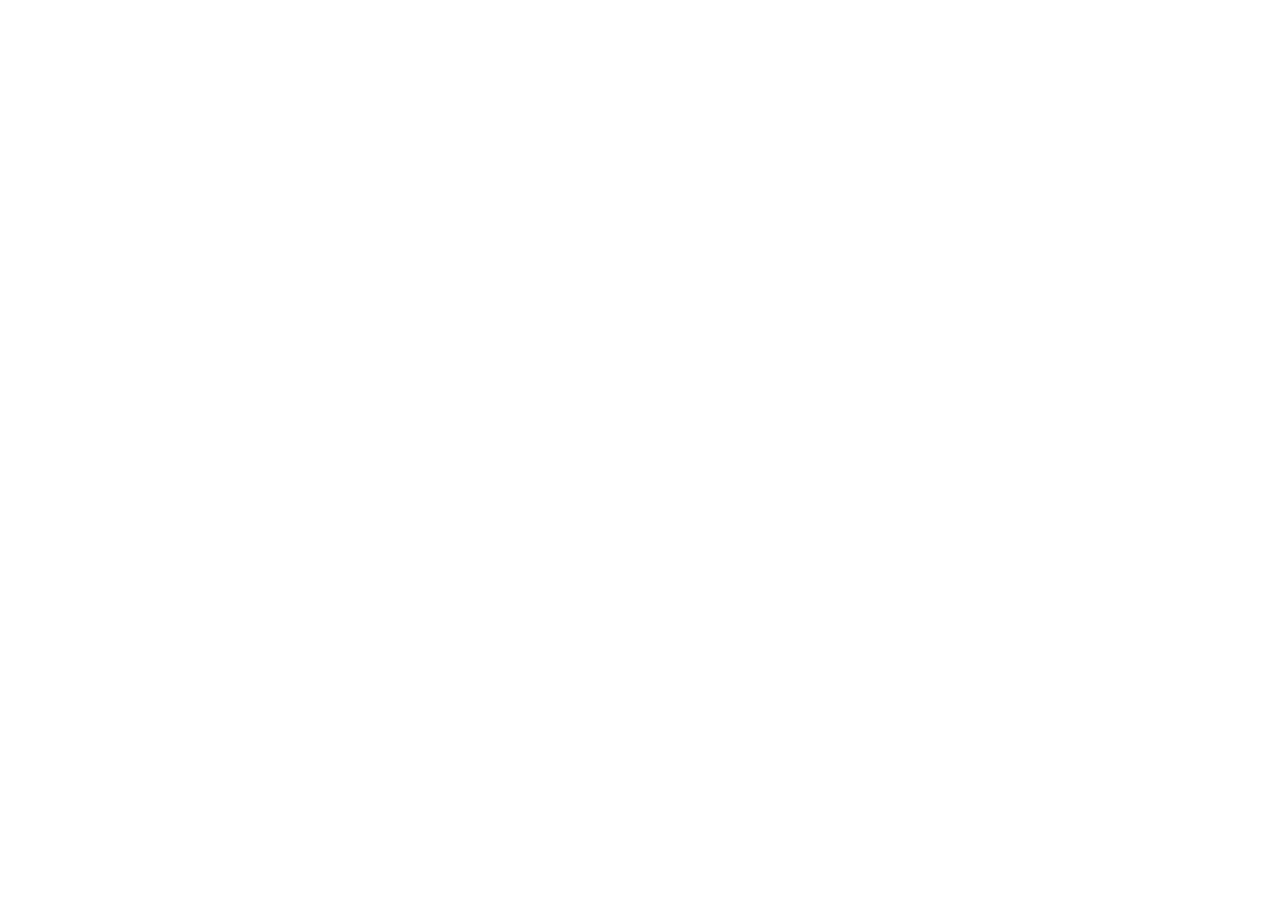
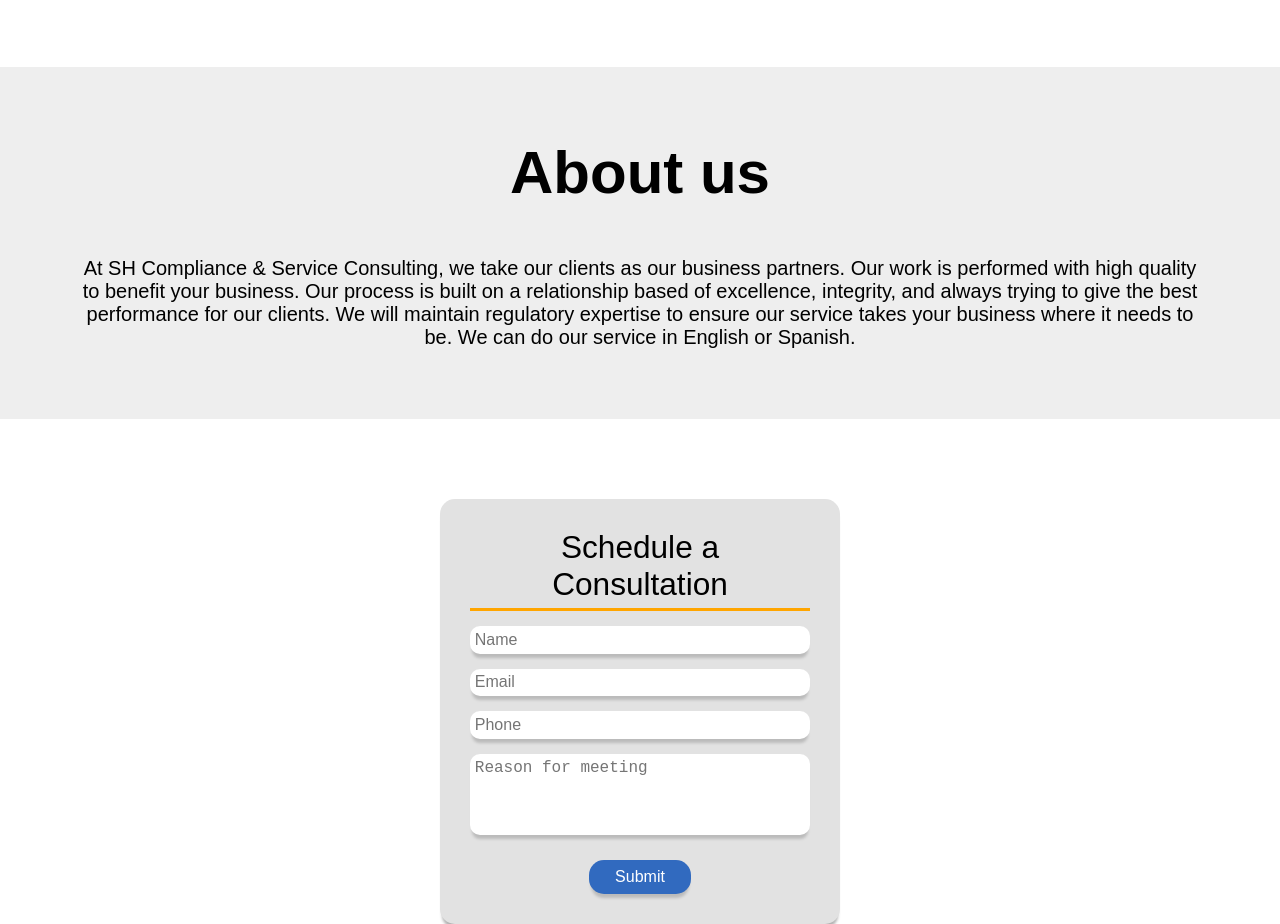
Before and after one commit to bsmrdel101/sh-compliance-and-consulting, a Next.js app: page / in a window 1280 px wide. Shown: the part 1800-2724 px from the top of the page. Before the commit the page ends 1782 px from the top, so only its background shows below. Built offline with nearby package versions, Linux system fonts and the light colour scheme.

Commit message:
feat: Add schedule form

```diff
--- a/package.json
+++ b/package.json
@@ -12,6 +12,7 @@
   },
   "dependencies": {
     "@emailjs/browser": "^3.7.0",
+    "emailjs-com": "^3.2.0",
     "next": "^12.1.5",
     "react": "^18.0.0",
     "react-dom": "^18.0.0"
--- a/src/components/About.jsx
+++ b/src/components/About.jsx
@@ -2,7 +2,15 @@
 
 export default function About() {
   return (
-    <>
-    </>
+    <div className="about">
+      <h2 className="about__title">About us</h2>
+      <p>
+        At SH Compliance & Service Consulting, we take our clients as our business partners. Our work
+        is performed with high quality to benefit your business. Our process is built on a relationship based of
+        excellence, integrity, and always trying to give the best performance for our clients.
+        We will maintain regulatory expertise to ensure our service takes your business where it needs to be.
+        We can do our service in English or Spanish.
+      </p>
+    </div>
   );
 }
--- a/src/components/CompanyServices.jsx
+++ b/src/components/CompanyServices.jsx
@@ -3,7 +3,7 @@
 export default function CompanyServices() {
   return (
     <div className="services">
-      <h1 className="services__title">Services</h1>
+      <h2 className="services__title">Services</h2>
       <div className="services__list">
         <div className="list-item">
           <center><img src="/images/advancement.jpeg" height="200px" /></center>
--- a/src/components/ScheduleForm.jsx
+++ b/src/components/ScheduleForm.jsx
@@ -1,8 +1,76 @@
 import React from 'react';
+import { useState } from 'react';
+import emailjs from '@emailjs/browser';
+import { init } from '@emailjs/browser';
+init("user_DvzluUOonFH13wInZ1rTp");
 
 export default function ScheduleForm() {
+  const [name, setName] = useState('');
+  const [email, setEmail] = useState('');
+  const [phone, setPhone] = useState('');
+  const [description, setDescription] = useState('');
+  const [emailSent, setEmailSent] = useState(false);
+
+  const sendEmail = (e) => {
+    e.preventDefault();
+    setEmailSent(true);
+    let emailParams = {
+      name: name,
+      email: email,
+      phone: phone,
+      description: description
+    }
+    emailjs.send('service_evx9vw1', 'template_fv5c4ee', emailParams)
+      .then(function(response) {
+        console.log('SUCCESS!', response.status, response.text);
+      }, function(error) {
+        console.log('FAILED...', error);
+      });
+    setName('');
+    setEmail('');
+    setPhone('');
+    setDescription('');
+  }
+
   return (
-    <>
-    </>
+    <center>
+      <form onSubmit={sendEmail} className='form-container'>
+        <h2 className='form-title'>Schedule a Consultation</h2>
+        <input
+          className='form-input'
+          value={name}
+          onChange={(e) => setName(e.target.value)}
+          placeholder='Name'
+        />
+        <input
+          className='form-input'
+          value={email}
+          onChange={(e) => setEmail(e.target.value)}
+          placeholder='Email'
+          type='email'
+        />
+        <input
+          className='form-input'
+          value={phone}
+          onChange={(e) => setPhone(e.target.value)}
+          placeholder='Phone'
+          type='tel'
+        />
+        <textarea
+          className='form-input'
+          rows={4}
+          value={description}
+          onChange={(e) => setDescription(e.target.value)}
+          placeholder='Reason for meeting'
+        />
+
+        <center>
+          {emailSent &&
+            <h5 className='form-submit-notif'>Request sent</h5>
+          }
+          <button type='submit' className='form-submit'>Submit</button>
+        </center>
+      </form>
+    </center>
   );
 }
--- a/src/styles/components/about.scss
+++ b/src/styles/components/about.scss
@@ -0,0 +1,18 @@
+.about {
+  margin-top: 85px;
+  background-color: rgb(238, 238, 238);
+  padding-top: 1px;
+  padding-bottom: 70px;
+  font-size: var(--body-font-size);
+  text-align: center;
+
+  &__title {
+    margin-top: 70px;
+    font-size: var(--font-xl);
+  }
+
+  p {
+    margin: auto 5rem;
+    font-size: var(--font-md);
+  }
+}
--- a/src/styles/components/company-services.scss
+++ b/src/styles/components/company-services.scss
@@ -21,5 +21,5 @@
 }
 
 .list-item {
-    max-width: 30rem;
+  max-width: 30rem;
 }
--- a/src/styles/components/schedule-form.scss
+++ b/src/styles/components/schedule-form.scss
@@ -0,0 +1,58 @@
+.form-container {
+  display: flex;
+  flex-direction: column;
+  width: 30%;
+  gap: 15px;
+  background-color: rgb(226, 226, 226);
+  padding: 30px;
+  margin-top: 80px;
+  border-radius: 15px;
+  min-width: 400px;
+  box-shadow: 0 6px 3px -2px rgba(0, 0, 0, 30.1%);
+}
+
+.form-input {
+  resize: none;
+  border: none;
+  border-radius: 10px;
+  padding-left: 5px;
+  box-shadow: 0 6px 3px -2px rgba(0, 0, 0, 17.1%);
+  padding: 0.3rem;
+  font-size: var(--font-sm);
+}
+
+.form-input:hover {
+  background-color: rgb(224, 236, 247);
+}
+
+.form-submit {
+  margin-top: 10px;
+  width: 30%;
+  border: none;
+  padding: 8px;
+  border-radius: 15px;
+  box-shadow: 0 6px 3px -2px rgba(0, 0, 0, 17.1%);
+  background-color: rgb(49 106 191);
+  color: white;
+  transition: ease 0.3s;
+  font-size: var(--font-sm);
+  cursor: pointer;
+}
+
+.form-submit:hover {
+  background-color: rgb(63, 129, 228);
+  box-shadow: 0 6px 3px -2px rgba(19, 81, 163, 17.1%);
+  transform: scale(1.05, 1.05);
+}
+
+.form-title {
+  border-bottom: 3px solid orange;
+  padding-bottom: 0.3rem;
+  font-size: calc(var(--font-lg) + 0.1rem);
+  font-weight: 100;
+  margin: 0;
+}
+
+.form-submit-notif {
+  color: rgb(49, 183, 49);
+}
--- a/src/styles/globals.scss
+++ b/src/styles/globals.scss
@@ -3,6 +3,8 @@
 @import "./components/nav";
 @import "./components/header";
 @import "./components/company-services";
+@import "./components/about";
+@import "./components/schedule-form";
 
 html,
 body {
```
Also changed, not shown: 1 other file (tests, documents, lock files or other folders).
